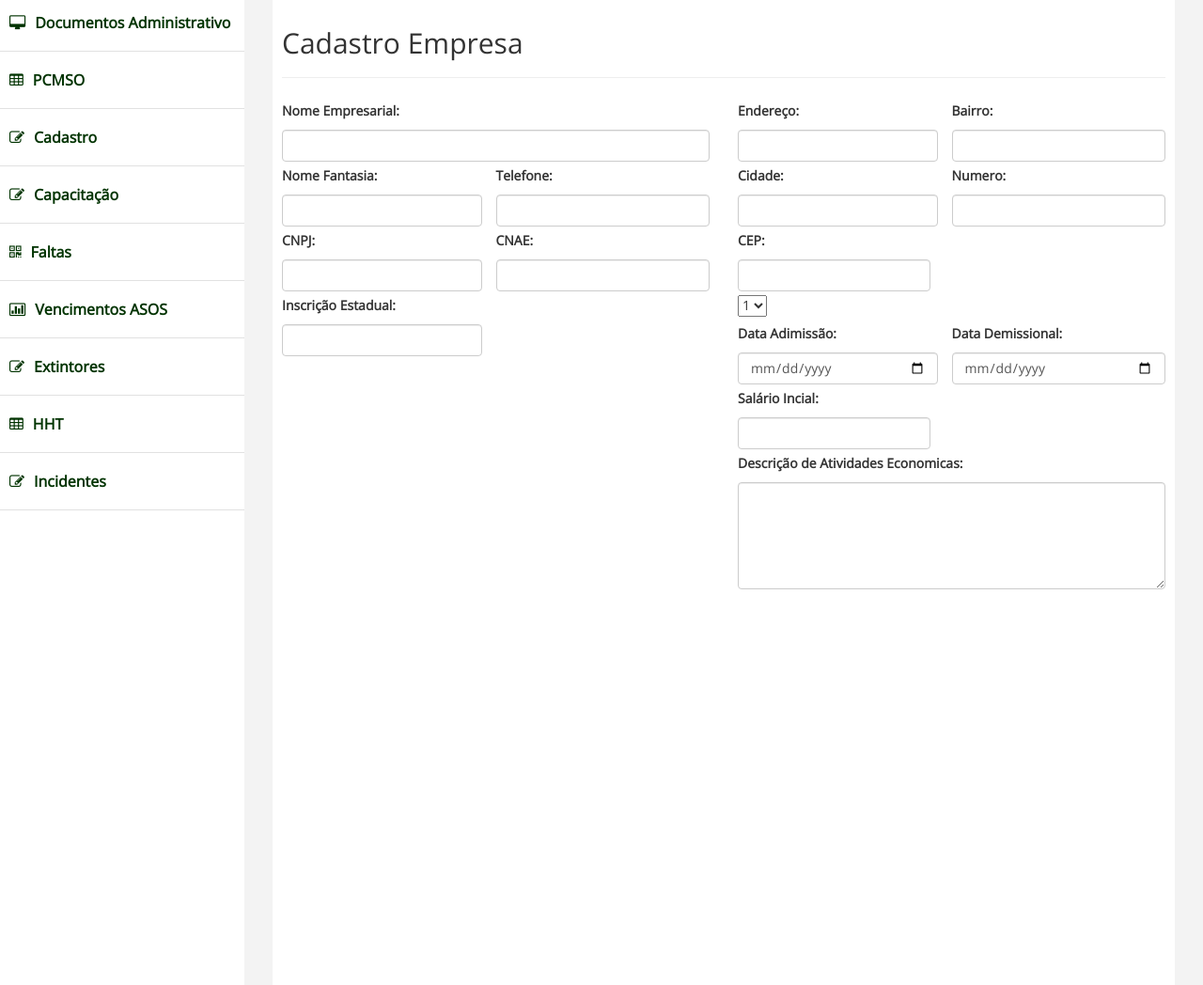
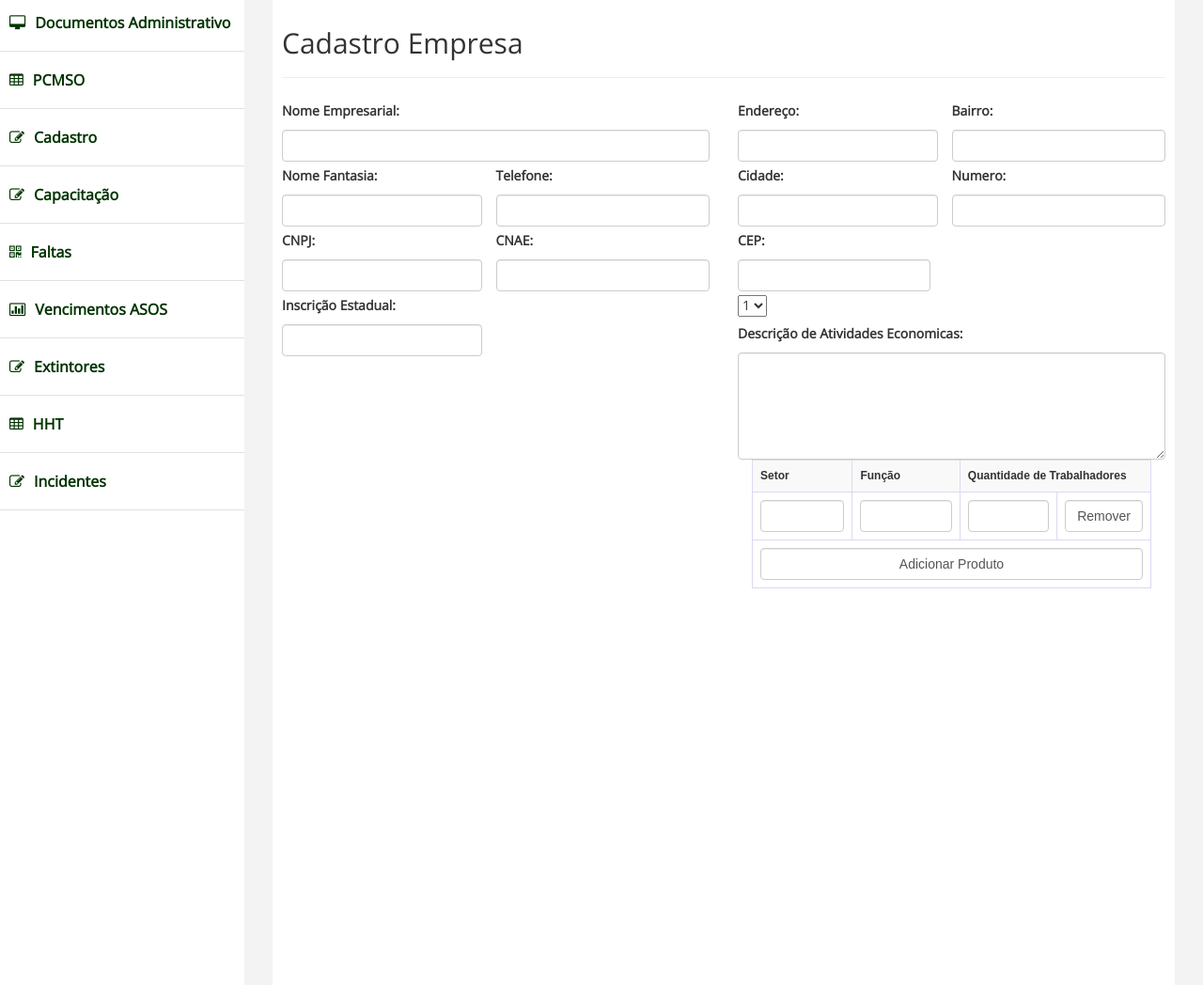
Before and after one commit to Tesshim/ELC, a PHP site: page /cadastro_empresa.php in a window 1280 px wide. Shown: the part 106-1154 px from the top of the page at 94% size. Run offline with PHP 8.4, Linux system fonts and the light colour scheme.

Commit message:
Atualizacao
Cadastro
js function- adicionar e remover linhas

```diff
--- a/cadastro_empresa.php
+++ b/cadastro_empresa.php
@@ -17,6 +17,17 @@
   		$('#grau').chosen();
   	});
   	</script>
+
+    <style type="text/css">
+       table,th,td
+        {
+            border:1px solid #D9D9F3;;
+            border-collapse:collapse;
+            font-family: Arial,sans-serif;
+            font-size: 12px;
+
+            }
+    </style>
 
   <body>
 
@@ -105,29 +116,44 @@
 
   	</select>
 
-    <div class="col-md-12" style="padding-left: 0px; padding-right: 0px;">
-      <div class="col-md-6" style="padding-left: 0px;">
-       <label for="datadm">Data Adimissão:</label>
-       <input type="date"  class="form-control" name="datadm" id="datadm">
-     </div>
-     <div class="col-md-6" style="padding-left: 0px; padding-right: 0px;">
-       <label for="datdems">Data Demissional:</label>
-       <input type="date"  class="form-control" name="datdems" id="datdems">
-     </div>
-   </div>
-
-   <div class="col-md-12" style="padding-left: 0px;">
-    <span class="col-md-6" style="padding-left: 0px; ">
-      <label for="salario">Salário Incial:</label>
-      <input type="text"  class="form-control" name="salario" id="salario">
-    </span>
-  </div>
   <div class="col-md-12" style="padding-left: 0px; padding-right: 0px;">
     <span class="col-md-12" style="padding-left: 0px; padding-right: 0px; ">
       <label for="salario">Descrição de Atividades Economicas:</label>
       <textarea class="form-control" rows="5" name="salario" id="salario "  ></textarea>
 
     </span>
+  </div>
+  <div class="col-md-12">
+
+    <table class="table table-striped" id="products-table" style="border: 1px solid black">
+      <tbody >
+       <tr>
+       <th>Setor</th>
+         <th>Função</th>
+         <th colspan="2">Quantidade de Trabalhadores</th>
+
+       </tr>
+       <tr>
+        <td><input type="text"  class="form-control" name=""></td>
+        <td><input type="text"  class="form-control" name=""></td>
+        <td><input type="text"  class="form-control" name=""></td>
+        <td>
+         <button onclick="RemoveTableRow(this)" type="button" class="form-control">Remover</button>
+       </td>
+     </tr>
+   </tbody>
+   <tfoot>
+     <tr>
+       <td colspan="5" style="text-align: left;">
+         <button onclick="AddTableRow()" type="button" class="form-control">Adicionar Produto</button>
+       </td>
+     </tr>
+   </tfoot>
+
+
+ </table>
+
+
   </div>
 
 
@@ -180,7 +206,7 @@
   <script src="assets/js/custom.js"></script>
 
   <script src="js/chosen.jquery.js"></script>
-
+<script src="js/functions.js"></script>
 
   </body>
   </html>
--- /dev/null
+++ b/js/functions.js
@@ -0,0 +1,32 @@
+
+
+//Adicionar linha na tabela
+  AddTableRow = function() {
+
+    var newRow = $("<tr>");
+    var cols = "";
+
+    cols += ' <td><input type="text"  class="form-control" name=""></td>';
+    cols += '<td><input type="text"  class="form-control" name=""></td>';
+    cols += '<td><input type="text"  class="form-control" name=""></td>';
+    cols += '<td>';
+    cols += '<button onclick="RemoveTableRow(this)" type="button" class="form-control">Remover</button>';
+    cols += '</td>';
+
+    newRow.append(cols);
+    $("#products-table").append(newRow);
+
+    return false;
+  };
+
+
+
+   RemoveTableRow = function(item) {
+    var tr = $(item).closest('tr');
+
+    tr.fadeOut(400, function() {
+      tr.remove();
+    });
+
+    return false;
+  }
```
Also changed, not shown: teste.php (+26 -7 lines).
